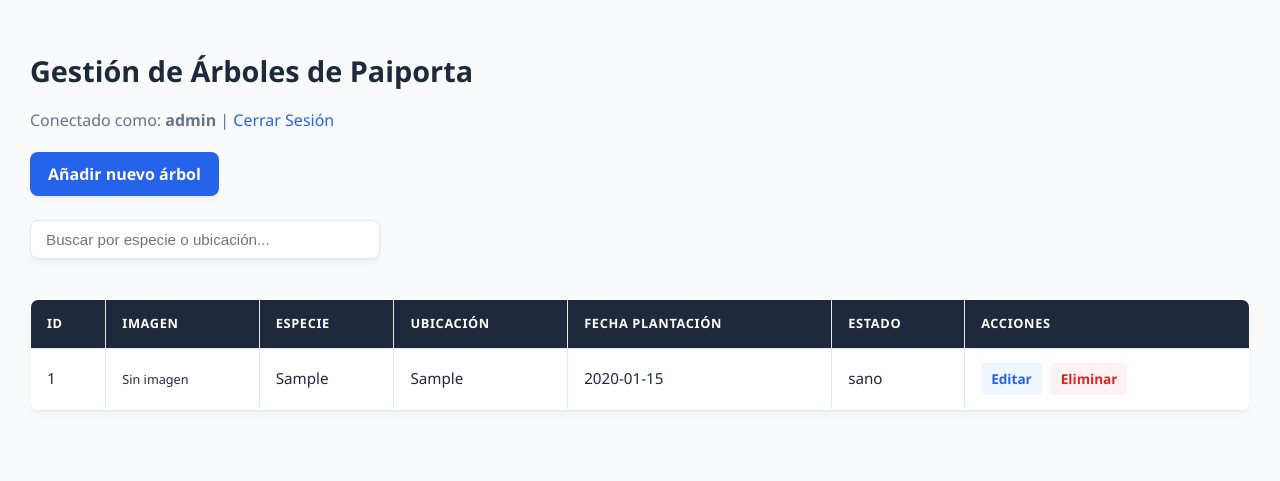
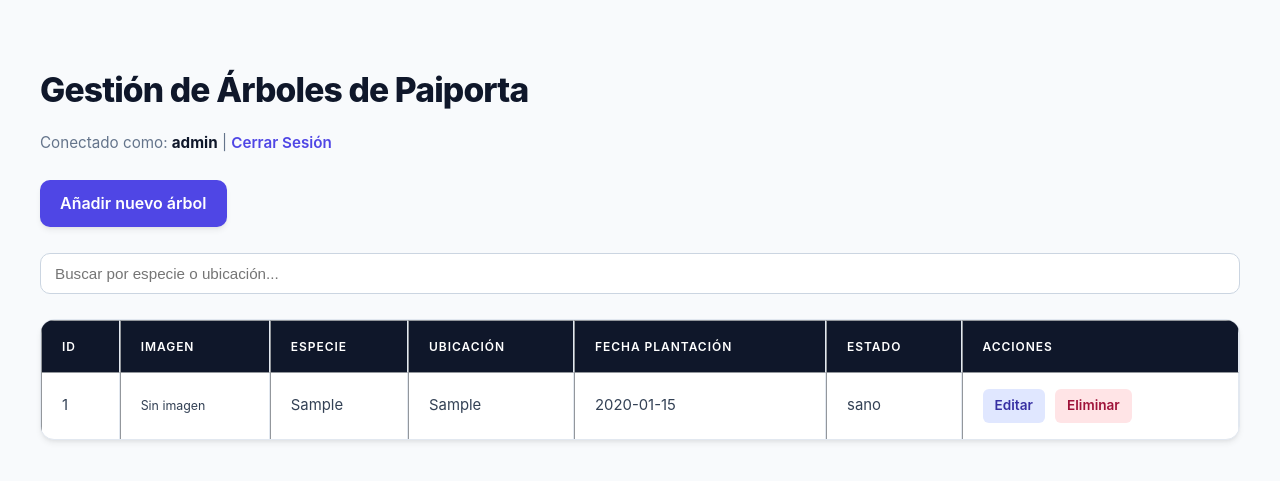
Before and after one commit to oscortrea/Ubuntu-paiporta, a PHP site: page / in a window 1280 px wide. Shown: the top 481 px of the page. Run offline with PHP 8.4, Linux system fonts and the light colour scheme; a user stored in the database is signed in; tables that the repository leaves empty hold one stand-in row (values such as "Sample post").

Commit message:
Refactor CSS for modern theme and layout adjustments
Updated CSS variables and styles for a modern theme, including adjustments to font, colors, and layout properties.

```diff
--- a/css/style.css
+++ b/css/style.css
@@ -1,97 +1,116 @@
+/* ==========================================
+   VARIABLES Y CONFIGURACIÓN DE TEMA MODERNO
+   ========================================== */
+:root {
+    --font-sans: 'Inter', system-ui, -apple-system, BlinkMacSystemFont, "Segoe UI", Roboto, sans-serif;
+    --primary: #4f46e5;       /* Índigo moderno */
+    --primary-hover: #4338ca;
+    --success: #059669;       /* Esmeralda */
+    --success-hover: #047857;
+    --danger: #e11d48;        /* Rosa coral oscuro / Rojo moderno */
+    --danger-hover: #be123c;
+    --bg-app: #f8fafc;
+    --bg-card: #ffffff;
+    --text-main: #0f172a;
+    --text-muted: #64748b;
+    --border-color: #cbd5e1;
+    --radius-sm: 6px;
+    --radius-md: 10px;
+    --radius-lg: 14px;
+    --shadow-sm: 0 1px 2px 0 rgba(0, 0, 0, 0.05);
+    --shadow-md: 0 4px 6px -1px rgba(0, 0, 0, 0.07), 0 2px 4px -2px rgba(0, 0, 0, 0.07);
+    --shadow-lg: 0 10px 15px -3px rgba(0, 0, 0, 0.08), 0 4px 6px -4px rgba(0, 0, 0, 0.08);
+}
+
 /* ==========================================
    ESTILOS GENERALES Y LAYOUT
    ========================================== */
-:root {
-    --primary: #2563eb;
-    --primary-dark: #1d4ed8;
-    --success: #16a34a;
-    --success-dark: #15803d;
-    --danger: #dc2626;
-    --danger-dark: #b91c1c;
-    --bg-main: #f8fafc;
-    --bg-card: #ffffff;
-    --text-main: #1e293b;
-    --text-muted: #64748b;
-    --border-color: #e2e8f0;
-    --radius: 8px;
-    --shadow: 0 4px 6px -1px rgba(0, 0, 0, 0.05), 0 2px 4px -2px rgba(0, 0, 0, 0.05);
+body {
+    font-family: var(--font-sans);
+    margin: 0;
+    padding: 40px 20px;
+    background-color: var(--bg-app);
+    color: var(--text-main);
+    line-height: 1.6;
+    max-width: 1200px;
+    margin-left: auto;
+    margin-right: auto;
 }
 
-body {
-    font-family: 'Segoe UI', system-ui, -apple-system, BlinkMacSystemFont, sans-serif;
-    margin: 0;
-    padding: 30px;
-    background-color: var(--bg-main);
-    color: var(--text-main);
-    line-height: 1.5;
-}
-
-/* Contenedor principal o bloque de contenido */
 h1 {
     color: var(--text-main);
-    font-size: 1.8rem;
-    margin-bottom: 10px;
-    font-weight: 700;
+    font-size: 2.1rem;
+    margin-bottom: 8px;
+    font-weight: 800;
+    letter-spacing: -0.025em;
 }
 
 p {
     color: var(--text-muted);
-    margin-bottom: 20px;
+    margin-bottom: 24px;
+    font-size: 0.95rem;
+}
+
+/* Tarjeta contenedora de sesión o bienvenida */
+p b {
+    color: var(--text-main);
 }
 
 /* ==========================================
-   ENLACES Y NAVEGACIÓN
+   ENLACES Y BOTONES DE ACCIÓN PRINCIPAL
    ========================================== */
 a {
     text-decoration: none;
     color: var(--primary);
-    font-weight: 500;
+    font-weight: 600;
     transition: color 0.2s ease;
 }
 
 a:hover {
-    color: var(--primary-dark);
-    text-decoration: underline;
+    color: var(--primary-hover);
 }
 
-/* Estilo para enlaces sueltos de acción generales */
+/* Botón principal de enlace (ej: "Añadir nuevo árbol") */
 body > a {
-    display: inline-block;
+    display: inline-flex;
+    align-items: center;
     background-color: var(--primary);
     color: white;
-    padding: 10px 18px;
-    border-radius: var(--radius);
+    padding: 11px 20px;
+    border-radius: var(--radius-md);
     font-weight: 600;
-    box-shadow: var(--shadow);
-    transition: background-color 0.2s ease, transform 0.1s ease;
+    box-shadow: var(--shadow-md);
+    transition: all 0.2s ease;
 }
 
 body > a:hover {
-    background-color: var(--primary-dark);
+    background-color: var(--primary-hover);
+    color: white;
     text-decoration: none;
-    transform: translateY(-1px);
+    transform: translateY(-2px);
+    box-shadow: var(--shadow-lg);
 }
 
 /* ==========================================
-   FORMULARIOS E INPUTS
+   FORMULARIOS Y CAMPOS DE ENTRADA
    ========================================== */
 form {
     background: var(--bg-card);
-    padding: 25px;
-    border-radius: var(--radius);
-    box-shadow: var(--shadow);
-    max-width: 500px;
-    margin-top: 20px;
-    border: 1px solid var(--border-color);
+    padding: 30px;
+    border-radius: var(--radius-lg);
+    box-shadow: var(--shadow-md);
+    max-width: 540px;
+    margin-top: 25px;
+    border: 1px solid #e2e8f0;
 }
 
 label {
     display: block;
-    margin-top: 15px;
-    margin-bottom: 5px;
+    margin-top: 18px;
+    margin-bottom: 6px;
     font-weight: 600;
     color: var(--text-main);
-    font-size: 0.95rem;
+    font-size: 0.9rem;
 }
 
 input[type="text"],
@@ -99,13 +118,14 @@ input[type="password"],
 input[type="date"],
 select {
     width: 100%;
-    padding: 10px 12px;
-    border: 1px solid var(--border-color);
-    border-radius: var(--radius);
+    padding: 11px 14px;
+    border: 1.5px solid var(--border-color);
+    border-radius: var(--radius-md);
     font-size: 0.95rem;
     background-color: #fff;
+    color: var(--text-main);
     box-sizing: border-box;
-    transition: border-color 0.2s ease, box-shadow 0.2s ease;
+    transition: all 0.2s ease;
 }
 
 input[type="text"]:focus,
@@ -114,94 +134,92 @@ input[type="date"]:focus,
 select:focus {
     outline: none;
     border-color: var(--primary);
-    box-shadow: 0 0 0 3px rgba(37, 99, 235, 0.15);
-}
-
-/* Input específico de búsqueda en la tabla */
-#buscar {
-    width: 100%;
-    max-width: 350px;
-    padding: 10px 15px;
-    margin-bottom: 20px;
-    border: 1px solid var(--border-color);
-    border-radius: var(--radius);
-    background-color: var(--bg-card);
-    box-shadow: var(--shadow);
+    box-shadow: 0 0 0 4px rgba(79, 70, 229, 0.12);
 }
 
 /* ==========================================
-   BOTONES
-   ========================================== */
-button, input[type="submit"] {
-    padding: 10px 20px;
-    background-color: var(--success);
-    color: white;
-    border: none;
-    border-radius: var(--radius);
-    font-weight: 600;
-    font-size: 0.95rem;
-    cursor: pointer;
-    box-shadow: var(--shadow);
-    transition: background-color 0.2s ease, transform 0.1s ease;
-    margin-top: 15px;
-}
-
-button:hover, input[type="submit"]:hover {
-    background-color: var(--success-dark);
-    transform: translateY(-1px);
-}
-
-/* ==========================================
-   TABLAS ESTILIZADAS
+   TABLA MODERNA TIPO DASHBOARD
    ========================================== */
 table {
     width: 100%;
-    border-collapse: collapse;
-    margin-top: 20px;
+    border-collapse: separate;
+    border-spacing: 0;
+    margin-top: 25px;
     background-color: var(--bg-card);
-    border-radius: var(--radius);
+    border-radius: var(--radius-lg);
     overflow: hidden;
-    box-shadow: var(--shadow);
-    border: 1px solid var(--border-color);
+    box-shadow: var(--shadow-md);
+    border: 1px solid #e2e8f0;
 }
 
 th, td {
-    padding: 14px 16px;
+    padding: 16px 20px;
     text-align: left;
-    border-bottom: 1px solid var(--border-color);
-    font-size: 0.95rem;
+    font-size: 0.93rem;
 }
 
 th {
-    background-color: #1e293b;
+    background-color: #0f172a;
     color: white;
     font-weight: 600;
     text-transform: uppercase;
-    font-size: 0.8rem;
-    letter-spacing: 0.05em;
+    font-size: 0.75rem;
+    letter-spacing: 0.08em;
+    border-bottom: none;
+}
+
+td {
+    border-bottom: 1px solid #f1f5f9;
+    color: #334155;
+    vertical-align: middle;
 }
 
 tr:last-child td {
     border-bottom: none;
 }
 
-tr:hover {
-    background-color: #f1f5f9;
+tr:hover td {
+    background-color: #f8fafc;
 }
 
-/* Acciones dentro de la tabla (Editar / Eliminar) */
+/* ==========================================
+   BOTONES Y ACCIONES DE TABLA
+   ========================================== */
+button, input[type="submit"] {
+    padding: 12px 24px;
+    background-color: var(--success);
+    color: white;
+    border: none;
+    border-radius: var(--radius-md);
+    font-weight: 600;
+    font-size: 0.95rem;
+    cursor: pointer;
+    box-shadow: var(--shadow-sm);
+    transition: all 0.2s ease;
+    margin-top: 20px;
+}
+
+button:hover, input[type="submit"]:hover {
+    background-color: var(--success-hover);
+    transform: translateY(-1px);
+    box-shadow: var(--shadow-md);
+}
+
+/* Botones de Editar y Eliminar dentro de la tabla */
 td a {
-    display: inline-block;
-    padding: 6px 10px;
-    border-radius: 4px;
+    display: inline-flex;
+    align-items: center;
+    padding: 6px 12px;
+    border-radius: var(--radius-sm);
     font-size: 0.85rem;
     font-weight: 600;
-    margin-right: 5px;
+    margin-right: 6px;
+    transition: all 0.15s ease;
 }
 
 td a[href*="editar"] {
-    background-color: #eff6ff;
-    color: var(--primary);
+    background-color: #e0e7ff;
+    color: #3730a3;
 }
 
 td a[href*="editar"]:hover {
@@ -211,8 +229,8 @@ td a[href*="editar"]:hover {
 }
 
 td a[href*="eliminar"] {
-    background-color: #fef2f2;
-    color: var(--danger);
+    background-color: #ffe4e6;
+    color: #9f1239;
 }
 
 td a[href*="eliminar"]:hover {
@@ -220,3 +238,11 @@ td a[href*="eliminar"]:hover {
     color: white;
     text-decoration: none;
 }
+
+/* Imágenes miniatura en la tabla */
+td img {
+    border-radius: var(--radius-sm);
+    object-fit: cover;
+    box-shadow: var(--shadow-sm);
+    border: 1px solid #e2e8f0;
+}
```
